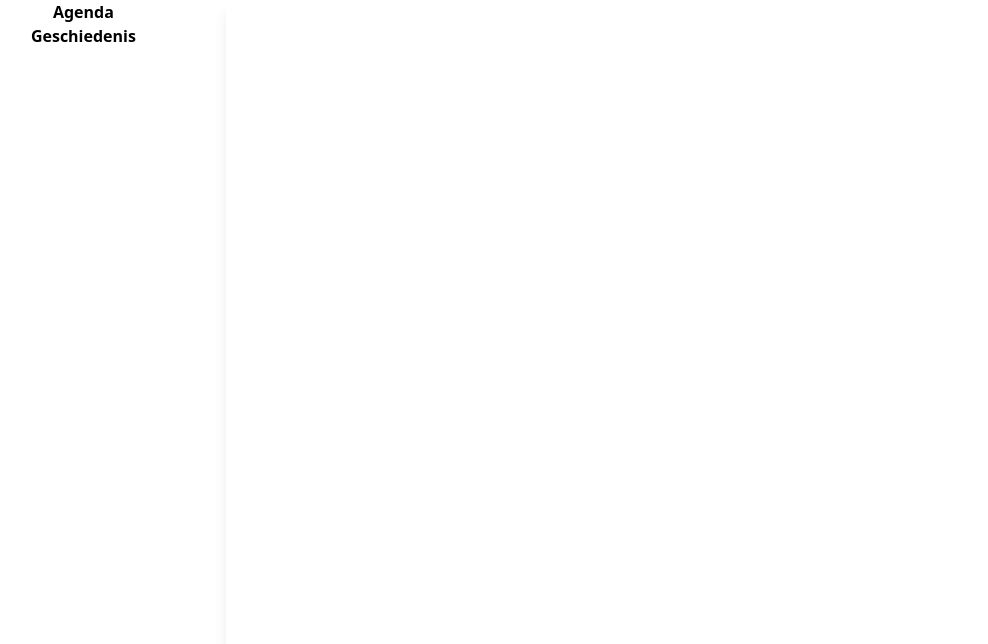
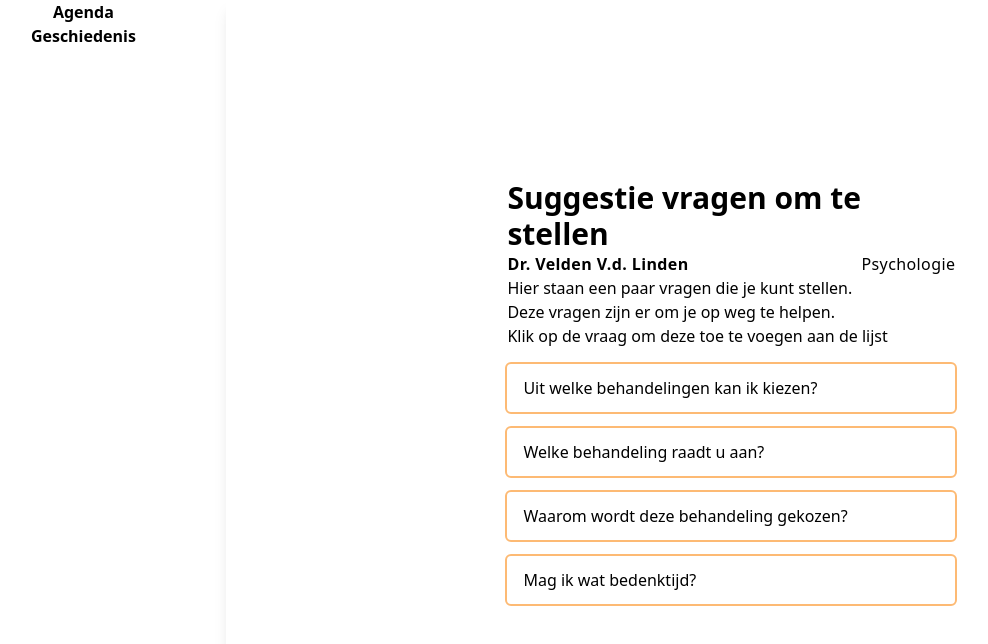
Before and after one commit to jexscx/hello-health, a Nuxt app: page /questions in a window 1280 px wide. Before the commit this address had no page. Shown: the top 644 px of the page, without its empty margins (43-1031 px from the left). Built offline with nearby package versions, Linux system fonts and the light colour scheme.

Commit message:
Fix: refactor components

```diff
--- a/components/Appointment/AppointmentDetail.vue
+++ /dev/null
@@ -1,32 +0,0 @@
-<!-- to do:
-    - Text variabel maken
-    - dropdown toggle
-    - css status kleur
-    - Dynamische content inladen -->
-
-<template>
-    <div class="flex flex-col space-y-3">
-        <div>
-            <h1 class="text-3xl font-bold">Afspraak details</h1>
-        </div>
-        <div class="grid grid-cols-2 items-end space-y-1 max-w-md">
-            <h6 class="text-xl font-bold">Dr. Velden V.d. Linden</h6>
-            <p class="text-base text-right tracking-wide">Psychologie</p>
-            <div class="flex space-x-3">
-                <svg width="24" height="24" fill="none" stroke="currentColor" stroke-width="2" stroke-linecap="round"
-                    stroke-linejoin="round">
-                    <use href="/feather-sprite.svg#calendar" />
-                </svg>
-                <p class="text-base text-left tracking-wide">30 - 10 - 2022</p>
-            </div>
-            <p class="text-base text-right tracking-wide">0/3 stappen voltooid</p>
-        </div>
-        <div class="progressblock h-5 rounded relative shadow-md">
-            <span class="progressbar meter block h-full rounded bg-orange-300 w-1/3"></span>
-        </div>
-
-        <div class="flex flex-col gap-y-2">
-            <AppointmentStep step-name="Voorbereiding" :substeps="['Test', 'Test 2']" />
-        </div>
-    </div>
-</template>
--- a/components/Appointment/AppointmentStep.vue
+++ b/components/Appointment/AppointmentStep.vue
@@ -11,13 +11,12 @@
     </button>
     <div class="transition-all overflow-hidden" ref="content">
         <div class="flex flex-col gap-4 p-2">
-            <div class="shadow-3xl rounded w-full h-12 flex flex-row justify-between items-center"
+            <NuxtLink to="/questions" class="shadow-3xl rounded w-full h-12 flex flex-row justify-between items-center"
                 v-for="substep of substeps" :key="substep">
-                <p class="pl-4 text-base font-bold tracking-wide">{{ substep }}</p>
-                <button class="pr-4">
-                    <p class="text-base tracking-wide">Bekijken</p>
-                </button>
-            </div>
+                <span class="pl-4 text-base font-bold tracking-wide">{{ substep }}</span>
+
+                <span class="text-base tracking-wide">Bekijken</span>
+            </NuxtLink>
         </div>
     </div>
 </template>
--- a/components/Question/QuestionButton.vue
+++ /dev/null
@@ -1,23 +0,0 @@
-<template>
-    <div class="flex flex-col gap-2 mt-4">
-        <!-- The only reusable part of a button is how it looks. This is handled by it being a Tailwind component. -->
-        <button class="btn-primary" @click="() => log('test')">lol werkt dit?</button>
-    </div>
-</template>
-
-<script setup lang="ts">
-// interface Props {
-//     questions: string[];
-
-// }
-
-// defineProps<Props>();
-// const isActive = useState('isActive', () => false);
-// const active = () => {
-//     isActive.value = !isActive.value;
-// }
-
-function log(message: string) {
-    console.log(message);
-}
-</script>
--- /dev/null
+++ b/components/Question/QuestionItem.vue
@@ -0,0 +1,25 @@
+<template>
+  <div
+    class="
+      outline outline-2 outline-orange-300
+      rounded
+      w-full
+      h-12
+      text-left
+      pl-4
+      flex
+      items-center
+    "
+    :class="{ 'bg-orange-300 text-white font-bold': selected }"
+    @click="$emit('click', $event)"
+  >
+    <slot></slot>
+  </div>
+</template>
+
+<script setup lang="ts">
+defineProps<{
+  selected: boolean;
+}>();
+defineEmits(["click"]);
+</script>
--- a/components/Question/QuestionPrefix.vue
+++ /dev/null
@@ -1,25 +0,0 @@
-<template>
-    <div class="flex flex-col max-w-md">
-        <div>
-            <h1 class="text-3xl font-bold">Suggestie vragen om te stellen</h1>
-        </div>
-        <div class="grid grid-cols-2 items-center">
-            <p class="text-base text-left font-bold tracking-wide">Dr. Velden V.d. Linden</p>
-            <p class="text-base text-right tracking-wide">Psychologie</p>
-        </div>
-        <div class="flex flex-col">
-            <p>Hier staan een paar vragen die je kunt stellen.</p>
-            <p>Deze vragen zijn er om je op weg te helpen.</p>
-            <p>Klik op de vraag om deze toe te voegen aan de lijst</p>
-        </div>
-        <QuestionButton :questions="questions">
-        </QuestionButton>
-    </div>
-</template>
-
-<script setup>
-
-const questions = [
-    'Uit welke behandelingen kan ik kiezen?', 'Welke behandeling raadt u aan?', 'Waarom wordt deze behandeling gekozen?', 'Mag ik wat bedenktijd?'
-]
-</script>
--- a/pages/appointment.vue
+++ b/pages/appointment.vue
@@ -1,3 +1,31 @@
+<!-- to do:
+    - Text variabel maken
+    - dropdown toggle
+    - css status kleur
+    - Dynamische content inladen -->
 <template>
-    <AppointmentDetail></AppointmentDetail>
+    <div class="flex flex-col space-y-3">
+        <div>
+            <h1 class="text-3xl font-bold">Afspraak details</h1>
+        </div>
+        <div class="grid grid-cols-2 items-end space-y-1 max-w-md">
+            <h6 class="text-xl font-bold">Dr. Velden V.d. Linden</h6>
+            <p class="text-base text-right tracking-wide">Psychologie</p>
+            <div class="flex space-x-3">
+                <svg width="24" height="24" fill="none" stroke="currentColor" stroke-width="2" stroke-linecap="round"
+                    stroke-linejoin="round">
+                    <use href="/feather-sprite.svg#calendar" />
+                </svg>
+                <p class="text-base text-left tracking-wide">30 - 10 - 2022</p>
+            </div>
+            <p class="text-base text-right tracking-wide">0/3 stappen voltooid</p>
+        </div>
+        <div class="progressblock h-5 rounded relative shadow-md">
+            <span class="progressbar meter block h-full rounded bg-orange-300 w-1/3"></span>
+        </div>
+
+        <div class="flex flex-col gap-y-2">
+            <AppointmentStep step-name="Voorbereiding" :substeps="['Test', 'Test 2']" />
+        </div>
+    </div>
 </template>
--- /dev/null
+++ b/pages/questions.vue
@@ -0,0 +1,56 @@
+<template>
+  <div class="flex flex-col max-w-md">
+    <div>
+      <h1 class="text-3xl font-bold">Suggestie vragen om te stellen</h1>
+    </div>
+    <div class="grid grid-cols-2 items-center">
+      <p class="text-base text-left font-bold tracking-wide">
+        Dr. Velden V.d. Linden
+      </p>
+      <p class="text-base text-right tracking-wide">Psychologie</p>
+    </div>
+    <div class="flex flex-col">
+      <p>Hier staan een paar vragen die je kunt stellen.</p>
+      <p>Deze vragen zijn er om je op weg te helpen.</p>
+      <p>Klik op de vraag om deze toe te voegen aan de lijst</p>
+    </div>
+    <div class="flex flex-col gap-4 py-4">
+      <QuestionItem
+        v-for="question in questions"
+        :key="question.id"
+        :selected="question.isSelected"
+        @click="() => toggleSelected(question)"
+        >{{ question.content }}</QuestionItem
+      >
+    </div>
+  </div>
+</template>
+
+<script setup lang="ts">
+import { Ref } from "vue";
+
+function toggleSelected(question: Question) {
+  question.isSelected = !question.isSelected;
+  console.log(questions);
+}
+
+interface Question {
+  id: number;
+  content: string;
+  isSelected: boolean;
+}
+const questions: Ref<Question[]> = ref([
+  {
+    id: 0,
+    content: "Uit welke behandelingen kan ik kiezen?",
+    isSelected: false,
+  },
+  { id: 1, content: "Welke behandeling raadt u aan?", isSelected: false },
+  {
+    id: 2,
+    content: "Waarom wordt deze behandeling gekozen?",
+    isSelected: false,
+  },
+  { id: 3, content: "Mag ik wat bedenktijd?", isSelected: false },
+]);
+</script>
```
